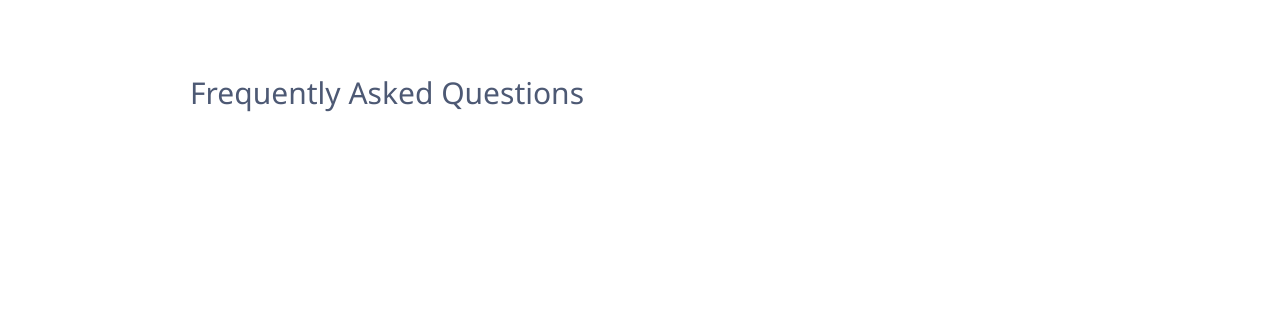
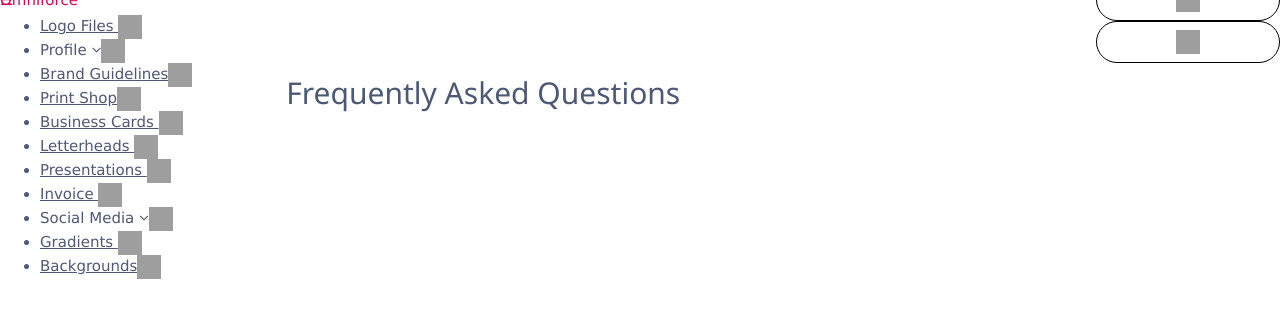
Before and after one commit to thatvisualguy/website, a plain HTML site: page index.html in a window 1280 px wide. Drawn offline with nearby package versions, Linux system fonts and the light colour scheme; no server answers; grey boxes are pictures that could not be loaded.

Commit message:
Update index.html

```diff
--- a/index.html
+++ b/index.html
@@ -22,7 +22,7 @@
 
 
   <script src="Scripts/faq.js"></script>
-
+<script src="Scripts/include-html.js"></script>
 </body>
 
 </html>
```
